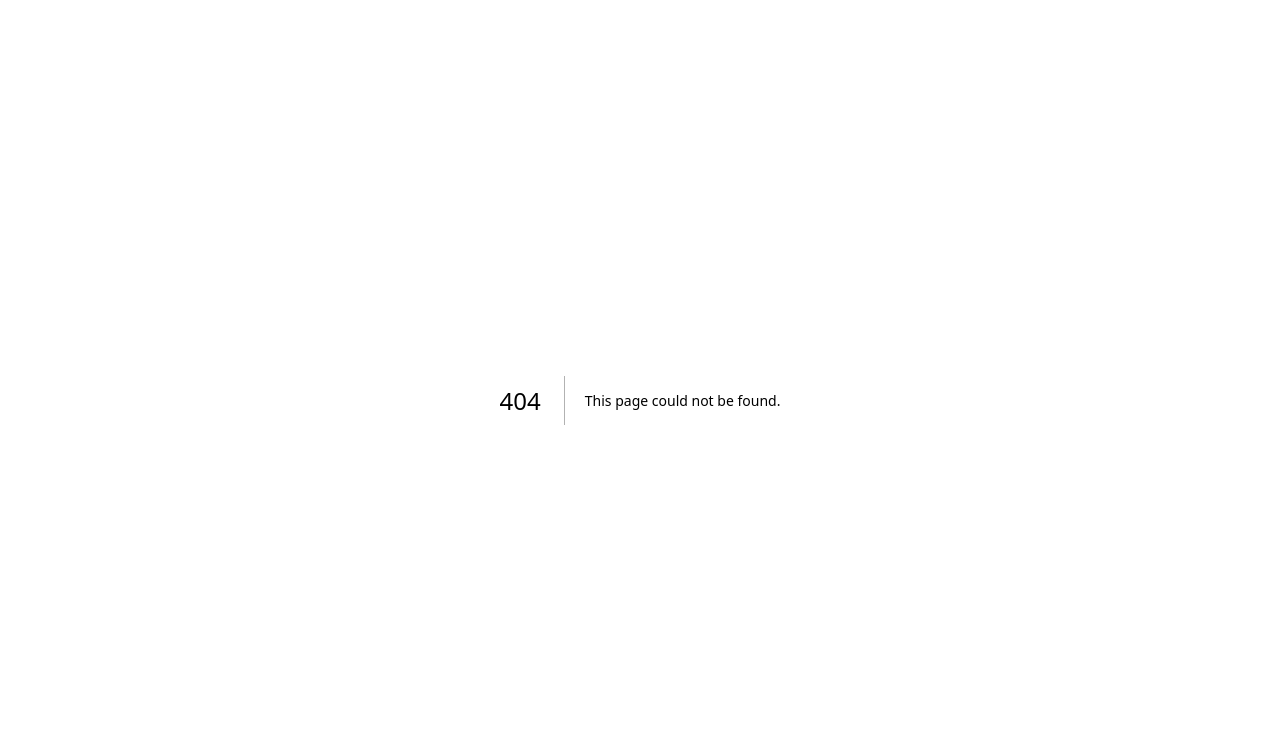
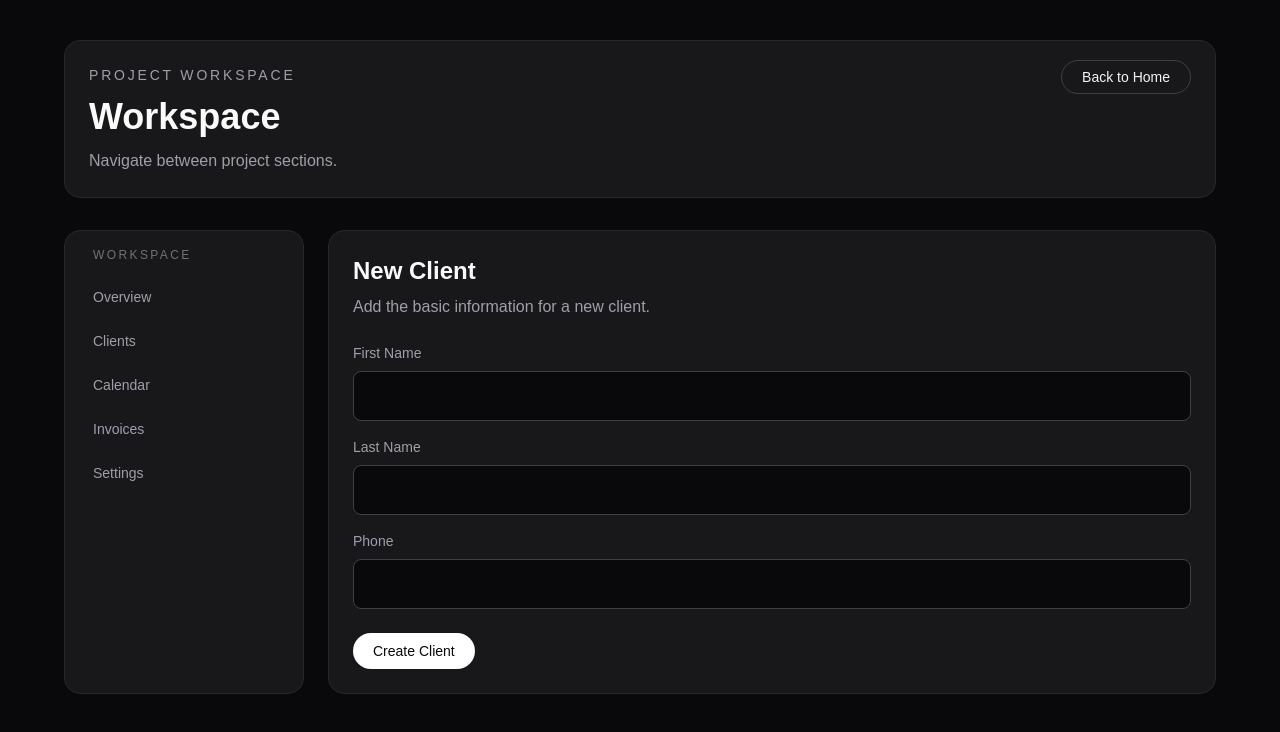
Before and after one commit to Rgronski/soft-premium-system, a Next.js app: page /projects/1/clients/new in a window 1280 px wide. Before the commit this address had no page. Shown: the top 732 px of the page. Built offline with nearby package versions, Linux system fonts and the light colour scheme.

Commit message:
feat(clients): implement WF-014 add client form

```diff
--- /dev/null
+++ b/src/app/projects/[id]/clients/new/page.tsx
@@ -0,0 +1,61 @@
+"use client";
+
+import { useState } from "react";
+
+export default function NewProjectClientPage() {
+  const [firstName, setFirstName] = useState("");
+  const [lastName, setLastName] = useState("");
+  const [phone, setPhone] = useState("");
+
+  return (
+    <section className="rounded-2xl border border-zinc-800 bg-zinc-900 p-6">
+      <div className="space-y-6">
+        <div className="space-y-2">
+          <h2 className="text-2xl font-semibold text-zinc-50">New Client</h2>
+          <p className="text-zinc-400">
+            Add the basic information for a new client.
+          </p>
+        </div>
+
+        <div className="space-y-4">
+          <label className="block">
+            <span className="mb-2 block text-sm text-zinc-400">First Name</span>
+            <input
+              type="text"
+              value={firstName}
+              onChange={(event) => setFirstName(event.target.value)}
+              className="w-full rounded-lg border border-zinc-700 bg-zinc-950 px-4 py-3 outline-none focus:border-zinc-500"
+            />
+          </label>
+
+          <label className="block">
+            <span className="mb-2 block text-sm text-zinc-400">Last Name</span>
+            <input
+              type="text"
+              value={lastName}
+              onChange={(event) => setLastName(event.target.value)}
+              className="w-full rounded-lg border border-zinc-700 bg-zinc-950 px-4 py-3 outline-none focus:border-zinc-500"
+            />
+          </label>
+
+          <label className="block">
+            <span className="mb-2 block text-sm text-zinc-400">Phone</span>
+            <input
+              type="text"
+              value={phone}
+              onChange={(event) => setPhone(event.target.value)}
+              className="w-full rounded-lg border border-zinc-700 bg-zinc-950 px-4 py-3 outline-none focus:border-zinc-500"
+            />
+          </label>
+        </div>
+
+        <button
+          type="button"
+          className="rounded-full bg-white px-5 py-2 text-sm font-medium text-zinc-950"
+        >
+          Create Client
+        </button>
+      </div>
+    </section>
+  );
+}
--- a/src/app/projects/[id]/clients/page.tsx
+++ b/src/app/projects/[id]/clients/page.tsx
@@ -1,5 +1,6 @@
 "use client";
 
+import Link from "next/link";
 import { useParams } from "next/navigation";
 import { useEffect, useState } from "react";
 
@@ -37,12 +38,12 @@ export default function ProjectClientsPage() {
             </p>
           </div>
 
-          <button
-            type="button"
+          <Link
+            href={`/projects/${params.id}/clients/new`}
             className="rounded-full border border-zinc-700 px-5 py-2 text-sm font-medium text-zinc-100 transition-colors hover:border-zinc-500 hover:bg-zinc-800"
           >
             Add Client
-          </button>
+          </Link>
         </div>
 
         {isLoaded && clients.length > 0 ? (
```
